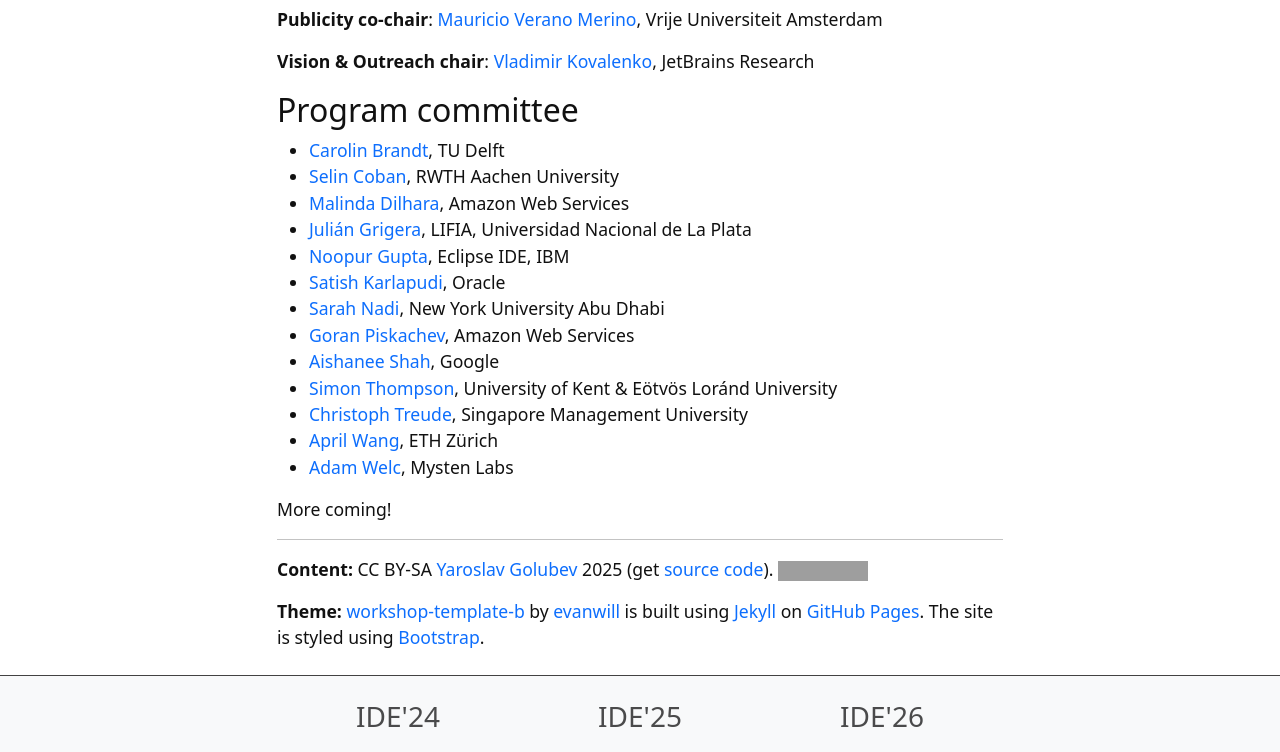
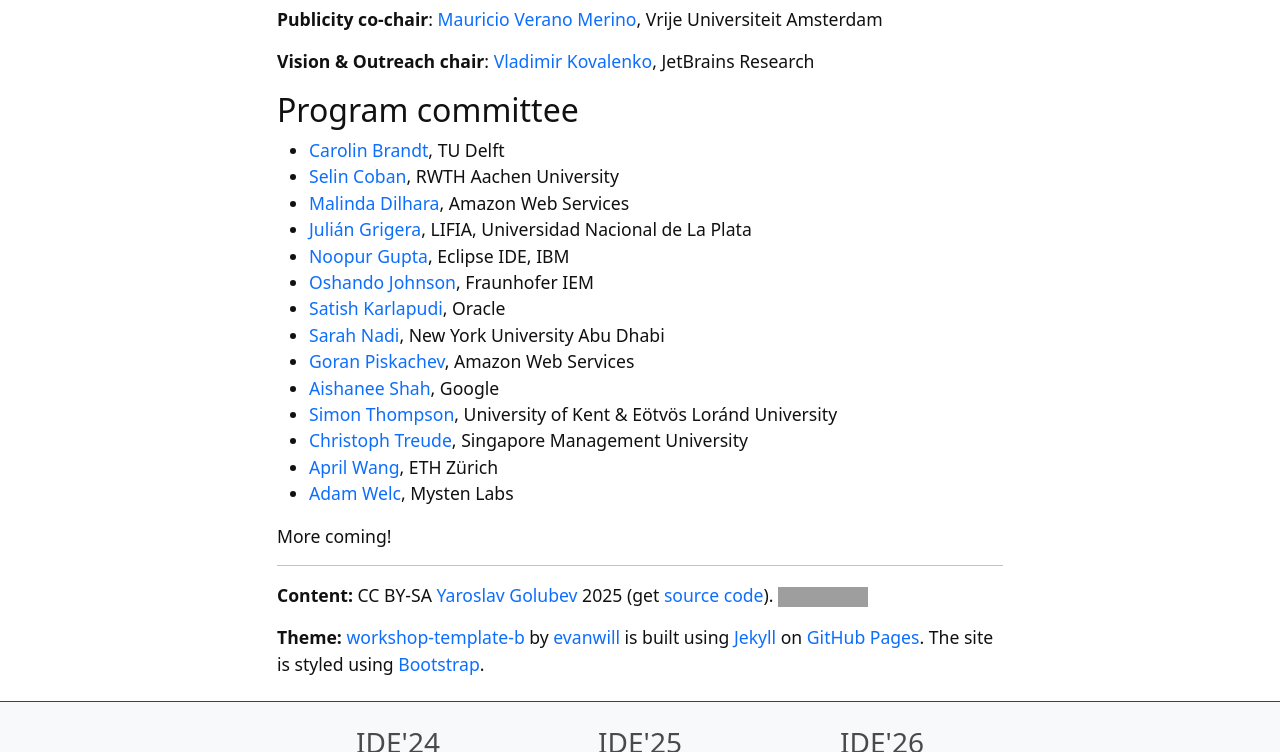
Before and after one commit to ide-workshop/ide-workshop.github.io, a Jekyll site: the page built from index.md, in a window 1280 px wide and 900 px high, scrolled down 4048 px, cut to the strip 0-752 px from the top of the window. Built offline with Jekyll 4.4.1, drawn with Linux system fonts in a browser that asks for light colours; grey boxes are pictures that could not be loaded.

Commit message:
Adding PCs

```diff
--- a/index.md
+++ b/index.md
@@ -147,6 +147,7 @@
 * [Malinda Dilhara](https://www.linkedin.com/in/malinda-dilhara-7590a546/), Amazon Web Services
 * [Julián Grigera](https://www.linkedin.com/in/juli%C3%A1n-grigera-b400927/), LIFIA, Universidad Nacional de La Plata
 * [Noopur Gupta](https://www.linkedin.com/in/noopur2507), Eclipse IDE, IBM
+* [Oshando Johnson](https://www.linkedin.com/in/oshandojohnson/), Fraunhofer IEM
 * [Satish Karlapudi](https://www.linkedin.com/in/satish-kumar-karlapudi/), Oracle
 * [Sarah Nadi](https://sarahnadi.org), New York University Abu Dhabi
 * [Goran Piskachev](https://piskachev.github.io), Amazon Web Services
```
